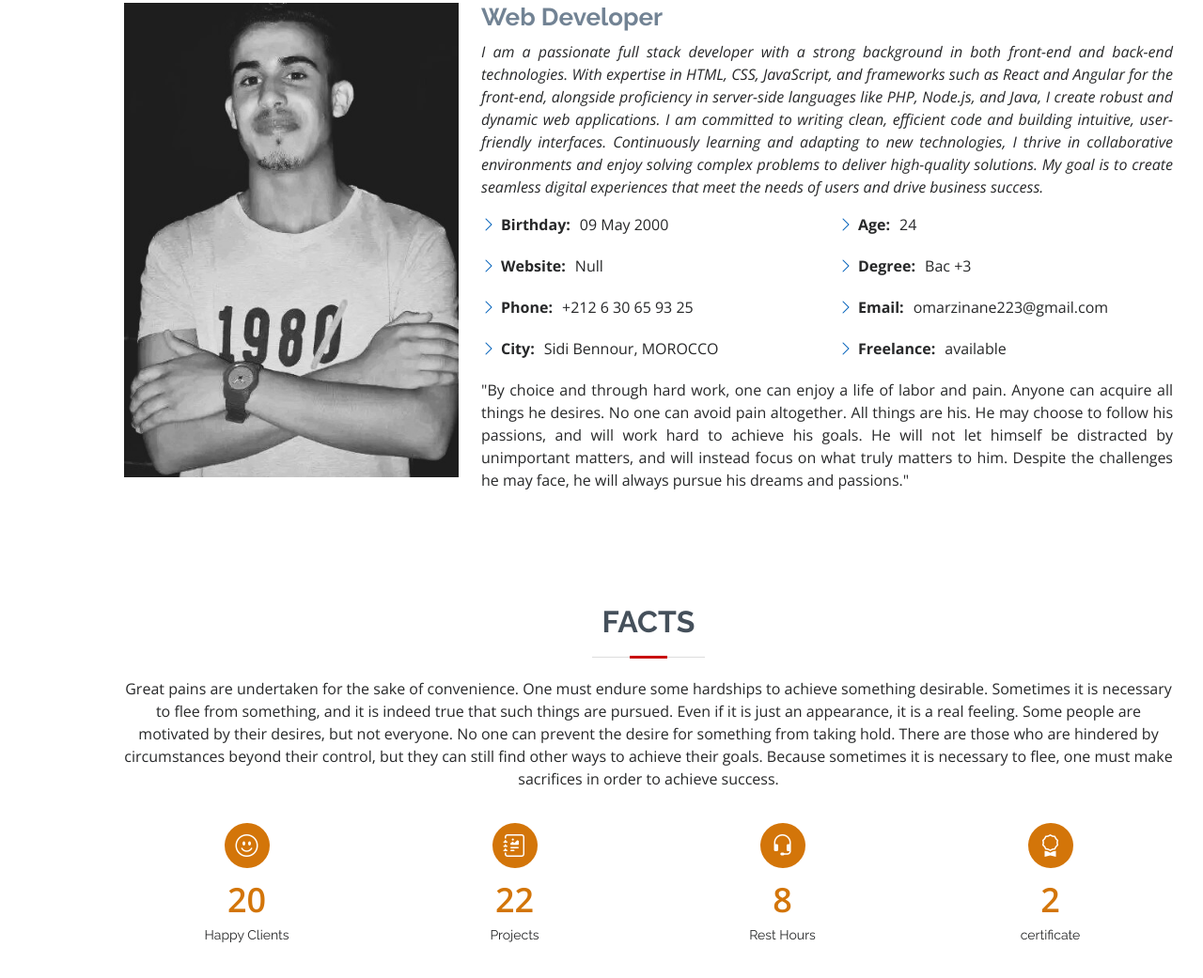
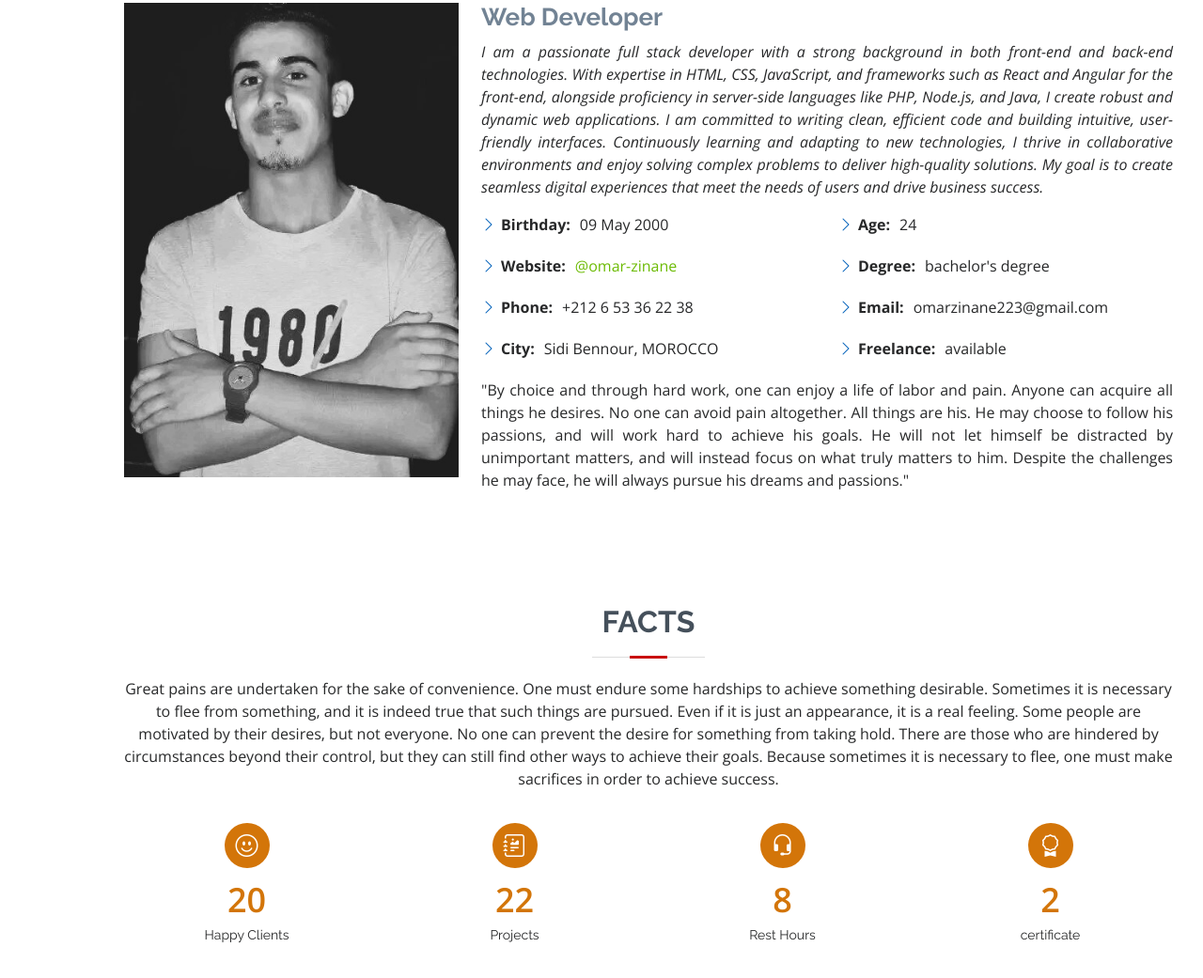
Before and after one commit to omarzinane1/omar-zinane, a plain HTML site: page index.html in a window 1280 px wide. Shown: the part 1013-2054 px from the top of the page at 94% size. Drawn offline with nearby package versions, Linux system fonts and the light colour scheme.

Commit message:
new version

```diff
--- a/index.html
+++ b/index.html
@@ -156,11 +156,11 @@
                     </li>
                     <li>
                       <i class="bi bi-chevron-right"></i>
-                      <strong>Website:</strong> <span>Null</span>
+                      <strong>Website:</strong> <a href="http://omar-zinane.vercel.app">@omar-zinane</a>
                     </li>
                     <li>
                       <i class="bi bi-chevron-right"></i>
-                      <strong>Phone:</strong> <span>+212 6 30 65 93 25 </span>
+                      <strong>Phone:</strong> <span>+212 6 53 36 22 38 </span>
                     </li>
                     <li>
                       <i class="bi bi-chevron-right"></i>
@@ -176,7 +176,7 @@
                     </li>
                     <li>
                       <i class="bi bi-chevron-right"></i>
-                      <strong>Degree:</strong> <span>Bac +3</span>
+                      <strong>Degree:</strong> <span>bachelor's degree</span>
                     </li>
                     <li>
                       <i class="bi bi-chevron-right"></i>
```
